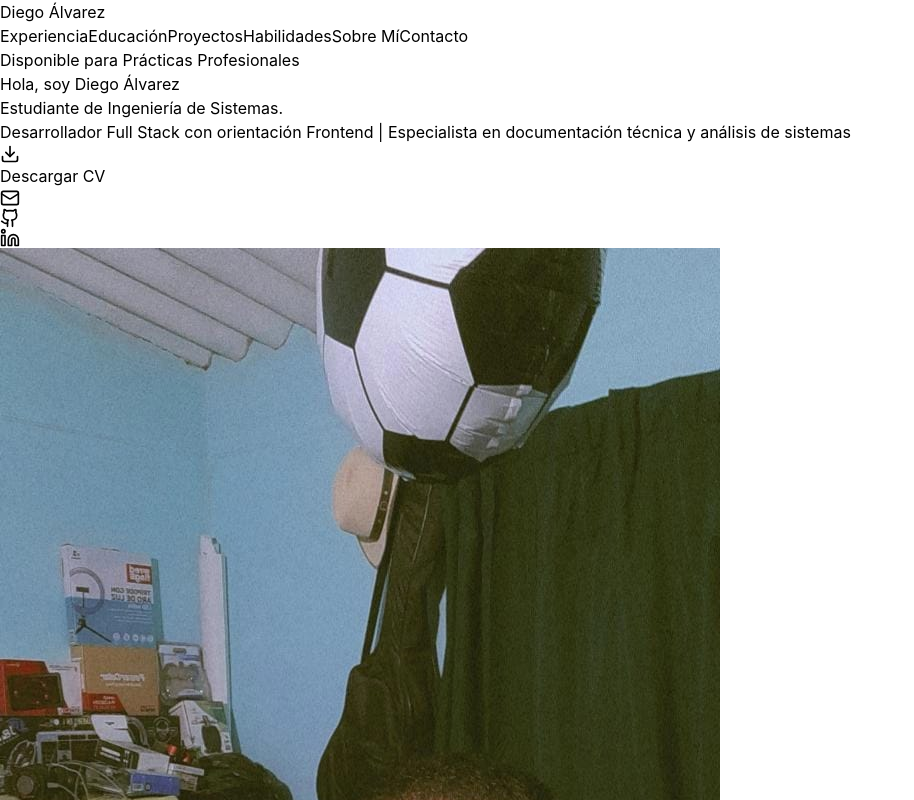
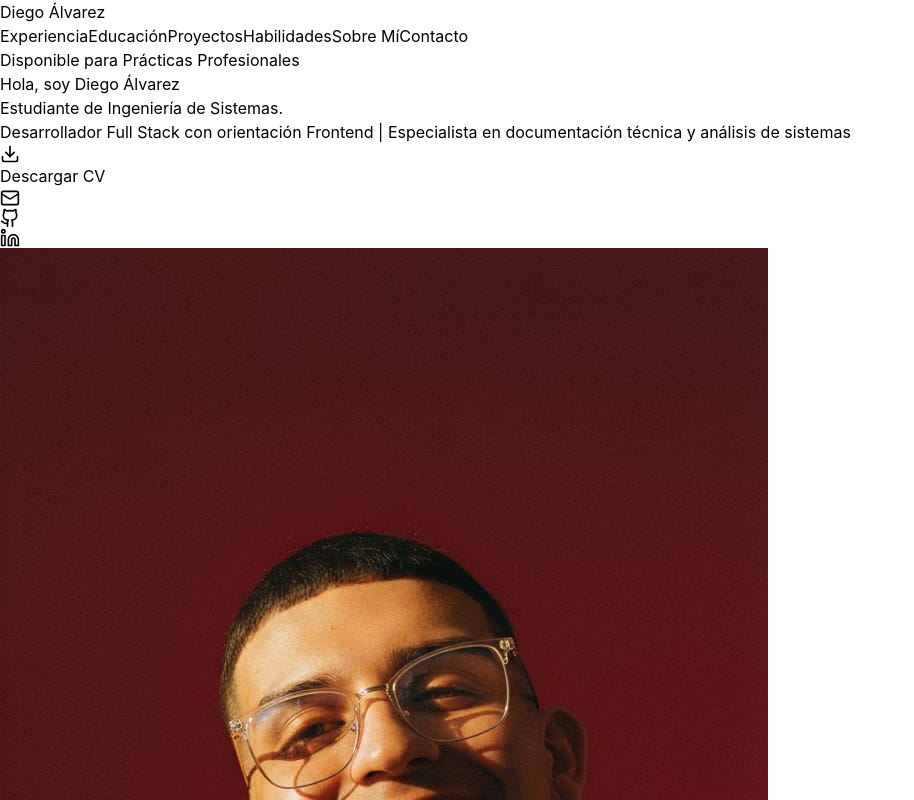
Before and after one commit to DiegoA03/Portafolio-Diego, a React (Vite) app: page / in a window 1280 px wide. Shown: the top 800 px of the page, without its empty margins (0-914 px from the left). Built offline with nearby package versions, Linux system fonts and the light colour scheme.

Commit message:
Nuevos cambios

```diff
--- a/src/components/Header.jsx
+++ b/src/components/Header.jsx
@@ -63,7 +63,7 @@ const Header = () => {
           <div className="flex justify-center">
             <div className="w-64 h-64 md:w-80 md:h-80 bg-gradient-to-br from-blue-400 to-blue-600 rounded-full overflow-hidden shadow-2xl">
               <img
-                src="/src/components/Documents/image.png"
+                src="/src/components/Documents/WhatsApp Image 2026-01-22 at 9.42.45 PM.jpeg"
                 alt="Diego Álvarez"
                 className="w-full h-full object-cover"
                 onError={(e) => {
```
Also changed, not shown: src/components/Documents/WhatsApp Image 2026-01-22 at 9.42.45 PM.jpeg (added).
